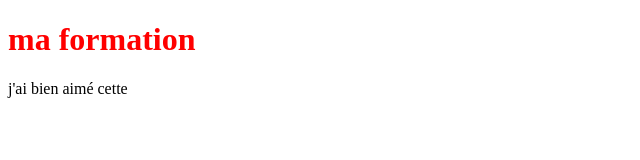
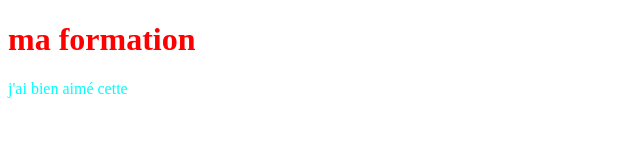
Before and after one commit to Lazare01/maformationGthub, a plain HTML site: page index.html in a window 1280 px wide. Shown: the whole page, without its empty margins (0-640 px from the left). Drawn offline with Linux system fonts and the light colour scheme.

Commit message:
modification des color

```diff
--- a/index.html
+++ b/index.html
@@ -4,7 +4,7 @@
     <meta charset="UTF-8">
     <meta http-equiv="X-UA-Compatible" content="IE=edge">
     <meta name="viewport" content="width=device-width, initial-scale=1.0">
-    <link rel="stylesheet" href="style.css">
+    <link rel="stylesheet" href="redesign.css">
     <title>Document</title>
 </head>
 <body>
```
